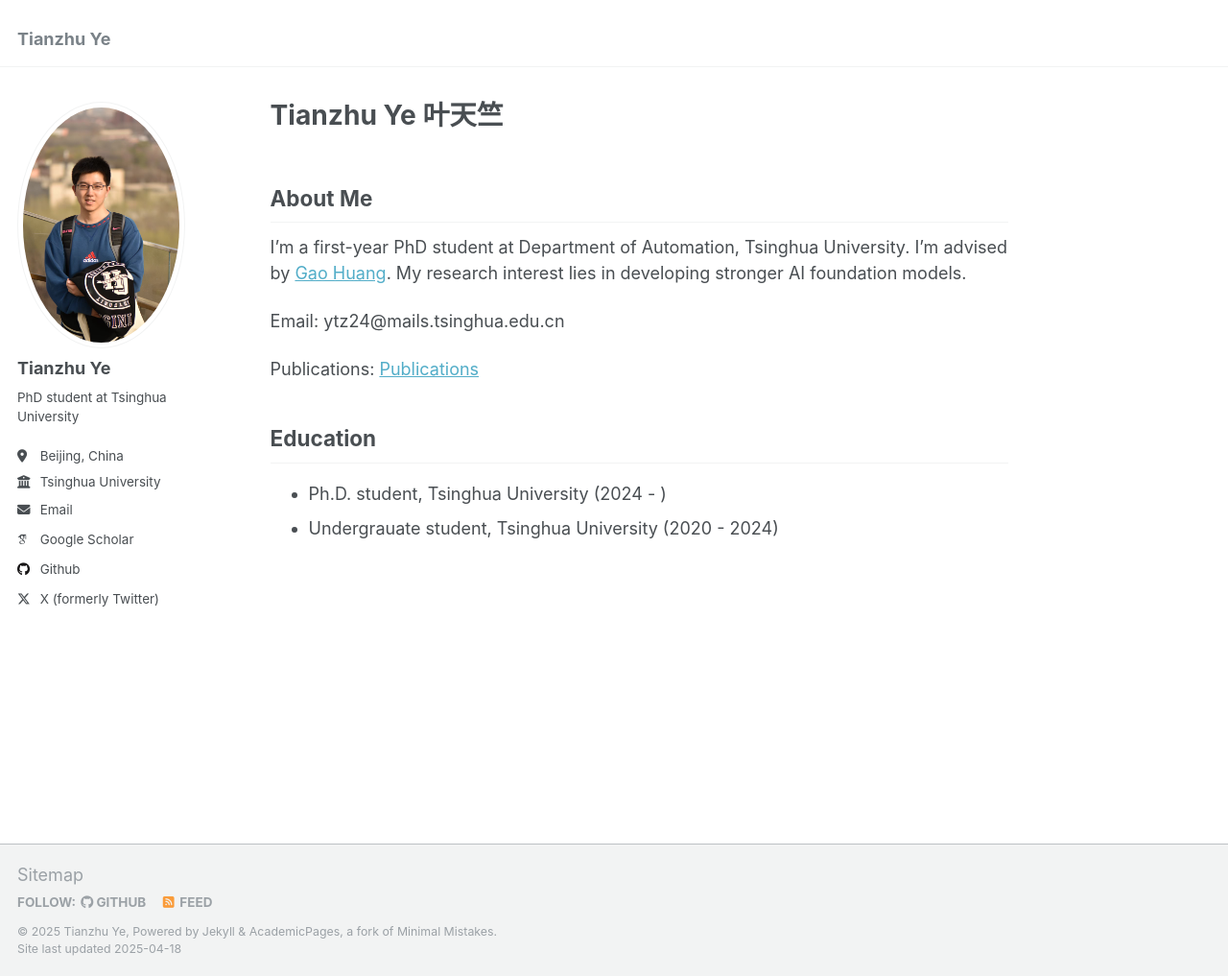
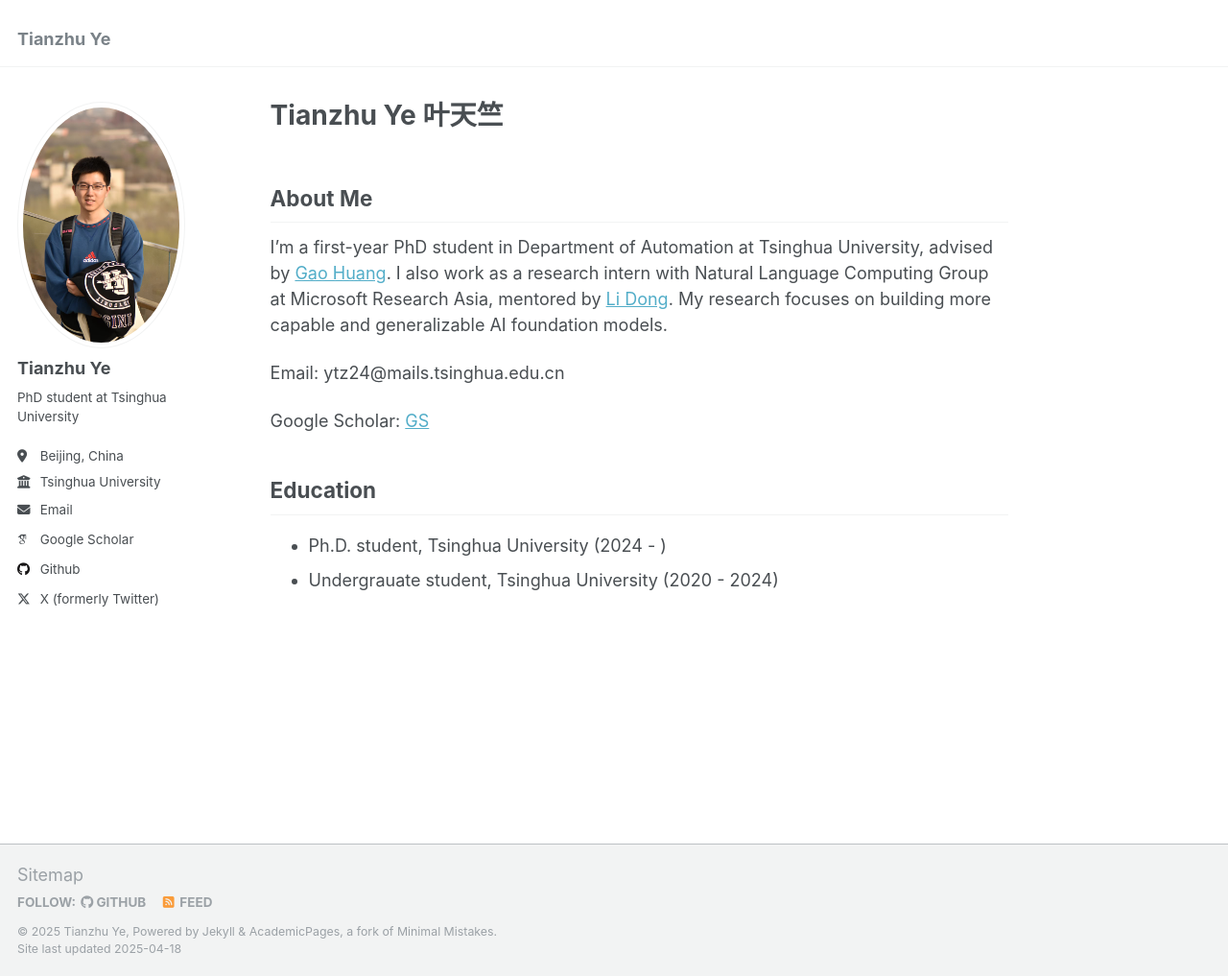
Before and after one commit to YTianZHU/YTianZHU.github.io, a Jekyll site: the page built from _pages/about.md, in a window 1280 px wide and 1017 px high. Shown: the whole window at 96% size. Built offline with Jekyll 4.4.1, drawn with Linux system fonts in a browser that asks for light colours; some web fonts are replaced.

Commit message:
Update about.md

```diff
--- a/_pages/about.md
+++ b/_pages/about.md
@@ -8,11 +8,11 @@ redirect_from:
 ---
 
 ## About Me
-I'm a first-year PhD student at Department of Automation, Tsinghua University. I'm advised by [Gao Huang](https://www.gaohuang.net/). My research interest lies in developing stronger AI foundation models.
+I'm a first-year PhD student in Department of Automation at Tsinghua University, advised by [Gao Huang](https://www.gaohuang.net/). I also work as a research intern with Natural Language Computing Group at Microsoft Research Asia, mentored by [Li Dong](https://dong.li/). My research focuses on building more capable and generalizable AI foundation models.
 
 Email: ytz24@mails.tsinghua.edu.cn
 
-Publications: [Publications](https://scholar.google.com/citations?user=7X8BCBsAAAAJ)
+Google Scholar: [GS](https://scholar.google.com/citations?user=7X8BCBsAAAAJ)
 
 ## Education
 - Ph.D. student, Tsinghua University (2024 - )
```
